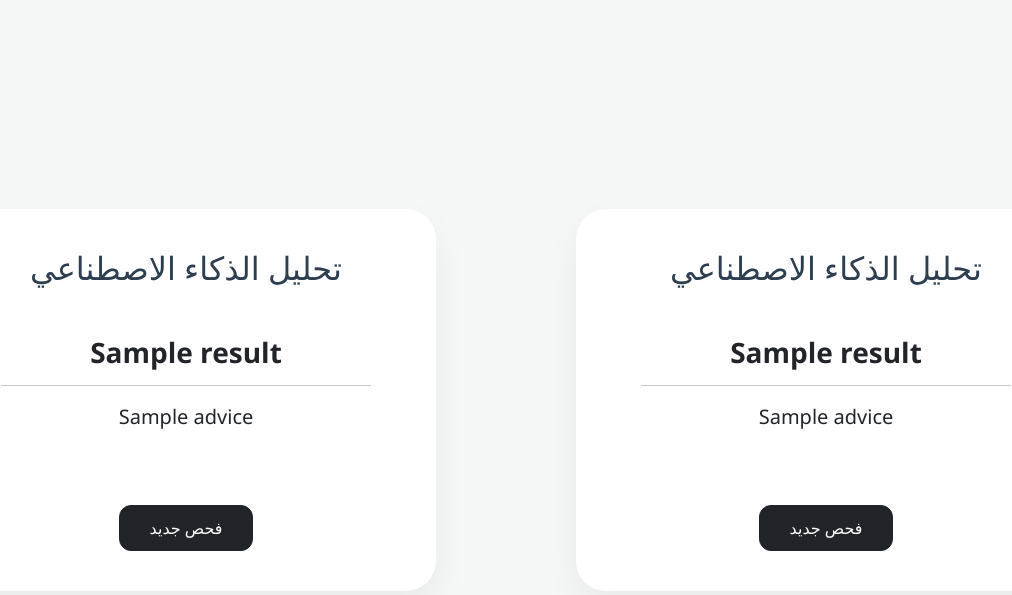
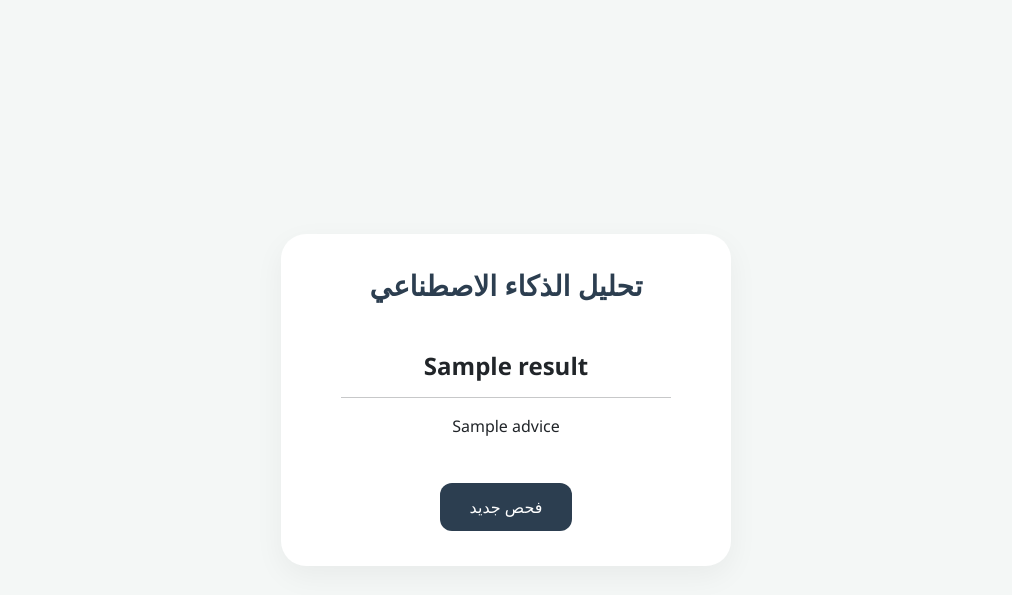
Before and after one commit to muzun44/Health-Guard-AI, a Flask app: template templates/result.html in a window 1280 px wide. Shown: the top 595 px of the page, without its empty margins (134-1146 px from the left). Run offline with Flask 3, Linux system fonts and the light colour scheme; the template is opened without the code that fills it: most values are stand-ins (such as "Sample title", 1, 10 or a date in 2020).

Commit message:
Update result.html

```diff
--- a/templates/result.html
+++ b/templates/result.html
@@ -7,46 +7,22 @@
     <link rel="stylesheet" href="https://cdn.jsdelivr.net/npm/bootstrap@5.3.0/dist/css/bootstrap.min.css">
     <style>
         body { background-color: #f4f7f6; font-family: 'Segoe UI', sans-serif; height: 100vh; display: flex; align-items: center; }
-        .result-card { max-width: 500px; margin: auto; background: white; padding: 40px; border-radius: 30px; box-shadow: 0 15px 35px rgba(0,0,0,0.05); text-align: center; }
+        .result-card { max-width: 450px; margin: auto; background: white; padding: 35px; border-radius: 25px; box-shadow: 0 10px 30px rgba(0,0,0,0.05); text-align: center; }
+        .btn-back { background-color: #2c3e50; color: white; border-radius: 12px; padding: 12px 30px; text-decoration: none; display: inline-block; margin-top: 20px; }
+        .btn-back:hover { background-color: #1a252f; color: white; }
     </style>
 </head>
 <body>
     <div class="container text-center">
         <div class="result-card">
-            <h2 class="mb-4" style="color: #2c3e50;">تحليل الذكاء الاصطناعي</h2>
-            <div class="alert alert-{{ status }} p-4">
-                <h3 class="fw-bold">{{ result }}</h3>
+            <h3 class="mb-4" style="color: #2c3e50; font-weight: bold;">تحليل الذكاء الاصطناعي</h3>
+            <div class="alert alert-{{ status }} p-4 mb-0">
+                <h4 class="fw-bold">{{ result }}</h4>
                 <hr>
-                <p class="lead">{{ advice }}</p>
+                <p class="m-0">{{ advice }}</p>
             </div>
-            <a href="/" class="btn btn-dark mt-3" style="border-radius: 12px; padding: 10px 30px;">فحص جديد</a>
+            <a href="/" class="btn-back">فحص جديد</a>
         </div>
     </div>
 </body>
 </html>
-<!DOCTYPE html>
-<html lang="ar" dir="rtl">
-<head>
-    <meta charset="UTF-8">
-    <meta name="viewport" content="width=device-width, initial-scale=1.0">
-    <title>النتيجة - Health Guard</title>
-    <link rel="stylesheet" href="https://cdn.jsdelivr.net/npm/bootstrap@5.3.0/dist/css/bootstrap.min.css">
-    <style>
-        body { background-color: #f4f7f6; font-family: 'Segoe UI', sans-serif; height: 100vh; display: flex; align-items: center; }
-        .result-card { max-width: 500px; margin: auto; background: white; padding: 40px; border-radius: 30px; box-shadow: 0 15px 35px rgba(0,0,0,0.05); text-align: center; }
-    </style>
-</head>
-<body>
-    <div class="container text-center">
-        <div class="result-card">
-            <h2 class="mb-4" style="color: #2c3e50;">تحليل الذكاء الاصطناعي</h2>
-            <div class="alert alert-{{ status }} p-4">
-                <h3 class="fw-bold">{{ result }}</h3>
-                <hr>
-                <p class="lead">{{ advice }}</p>
-            </div>
-            <a href="/" class="btn btn-dark mt-3" style="border-radius: 12px; padding: 10px 30px;">فحص جديد</a>
-        </div>
-    </div>
-</body>
-</html>
```
